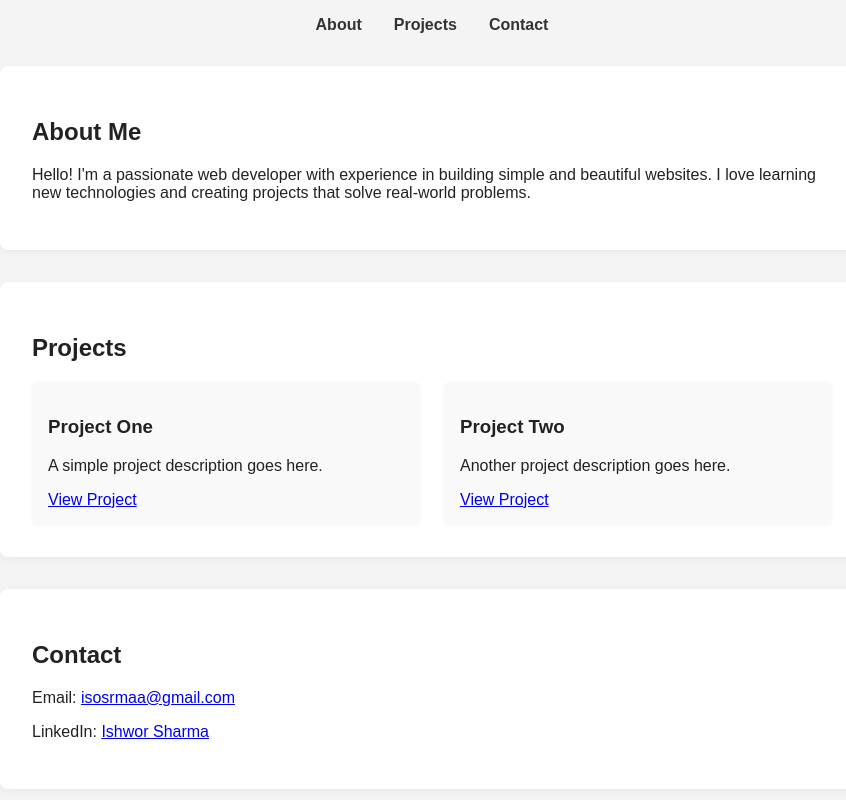
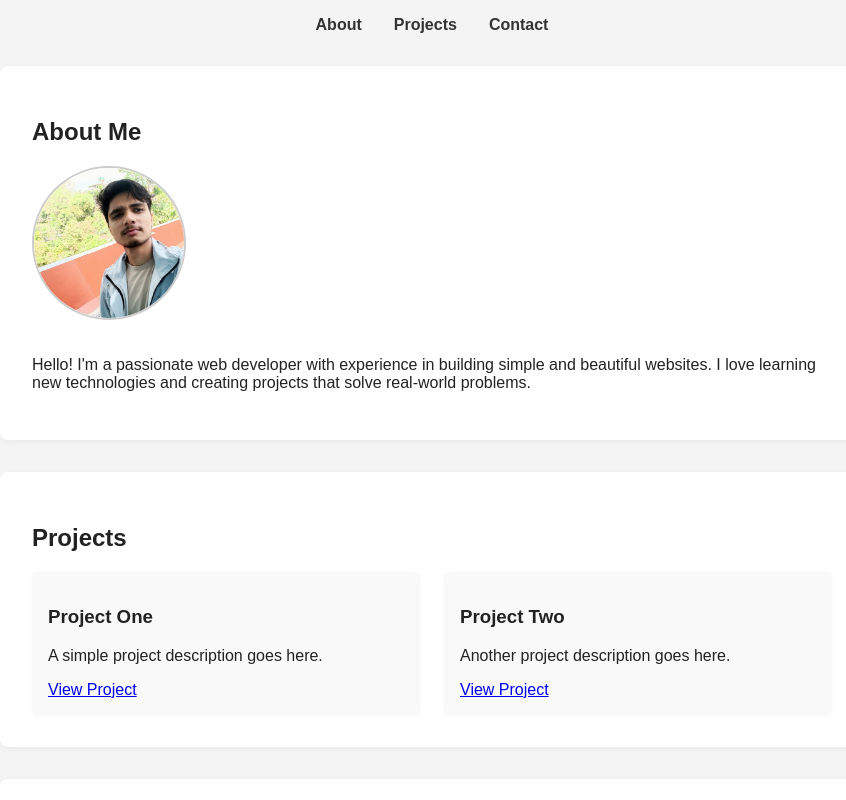
Before and after one commit to iso-srma/simple-react-project, a React (Create React App) app in the folder converting-existing-htmlpage/convert_to/: page / in a window 1280 px wide. Shown: the top 800 px of the page, without its empty margins (208-1054 px from the left). Built offline with nearby package versions, Linux system fonts and the light colour scheme.

Commit message:
"adding photo"

```diff
--- /dev/null
+++ b/converting-existing-htmlpage/convert_to/src/components/About.css
@@ -0,0 +1,16 @@
+/* src/components/About.css */
+.about-container {
+  display: flex;
+  flex-direction: column;
+  align-items: center;
+  text-align: center;
+}
+
+.profile-img {
+  width: 150px;
+  height: 150px;
+  object-fit: cover;
+  border-radius: 50%;
+  margin-bottom: 1rem;
+  border: 2px solid #ccc;
+}
--- a/converting-existing-htmlpage/convert_to/src/components/About.js
+++ b/converting-existing-htmlpage/convert_to/src/components/About.js
@@ -1,10 +1,13 @@
-import React from 'react'
+import React from 'react';
+import profileImage from '../assets/1.jpg';
+import './About.css'
 
 function About() {
   return (
     <div>
       <section id="about">
         <h2>About Me</h2>
+      <img src={profileImage} alt="Ishwor Sharma" className="profile-img" />
         <p>
             Hello! I'm a passionate web developer with experience in building simple and beautiful websites. I love learning new technologies and creating projects that solve real-world problems.
         </p>
```
Also changed, not shown: converting-existing-htmlpage/convert_to/src/assets/1.jpg (added).
